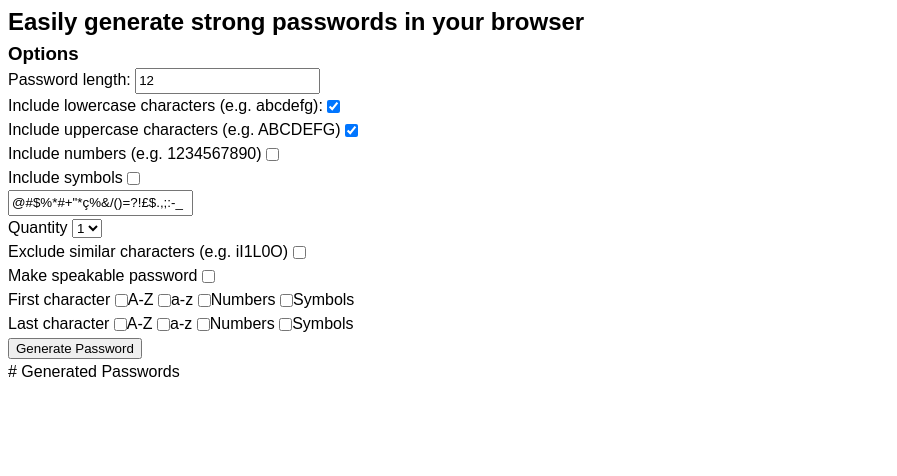
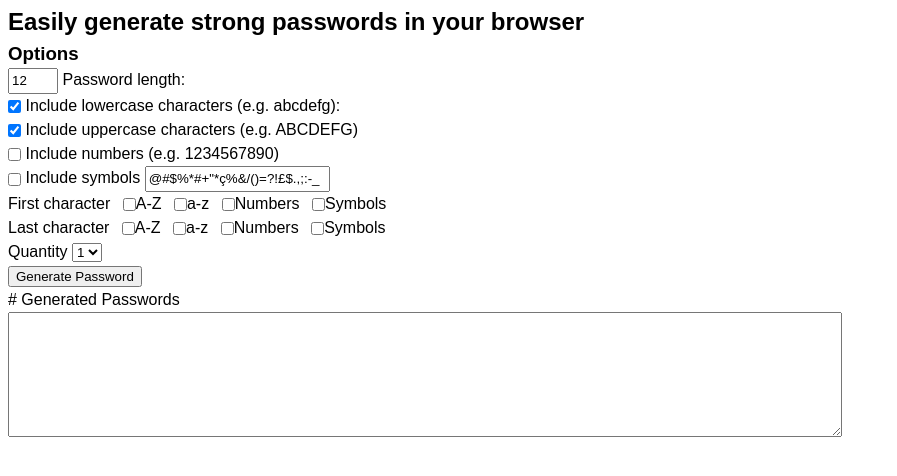
Before and after one commit to didierCH/easy-js-password-generator, a plain HTML site: page index.html in a window 1280 px wide. Shown: the part 52-528 px from the top of the page, without its empty margins (0-897 px from the left). Drawn offline with Linux system fonts and the light colour scheme.

Commit message:
namespace test

```diff
--- a/index.html
+++ b/index.html
@@ -15,27 +15,41 @@
         <div id="createPasswordForm">
             <ul>
                 <li>
+                    <input id="inputPasswordLength" type="number" value="12">
                     <label>Password length:</label>
-                    <input id="inputPasswordLength" type="text" value="12">
                 </li>
                 <li>
+                    <input id="inputLowerCaseCharacters" type="checkbox" checked>
                     <label>Include lowercase characters (e.g. abcdefg):</label>
-                    <input id="inputLowerCaseCharacters" type="checkbox" checked>
                 </li>
                 <li>
+                    <input id="inputUpperCaseCharacters" type="checkbox" checked>
                     <label>Include uppercase characters (e.g. ABCDEFG)</label>
-                    <input id="inputUpperCaseCharacters" type="checkbox" checked>
                 </li>
                 <li>
+                    <input id="inputNumbers" type="checkbox">
                     <label>Include numbers (e.g. 1234567890)</label>
-                    <input id="inputNumbers" type="checkbox">
                 </li>
                 <li>
+                    <input id="inputSymbols" type="checkbox">
                     <label>Include symbols</label>
-                    <input id="inputSymbols" type="checkbox">
+                    <input id="actualSymbols" type="text" value="@#$%*#+&#x22;*&#xE7;%&#x26;/()=?!&#xA3;$.,;:-_">
                 </li>
                 <li>
-                    <input id="actualSymbols" type="text" value="@#$%*#+&#x22;*&#xE7;%&#x26;/()=?!&#xA3;$.,;:-_">
+                </li>
+                <li>
+                    <label>First character&ensp;</label>
+                    <label><input type="checkbox" name="inputChooseFirstCharacter" value="A-Z">A-Z&ensp;</label>
+                    <label><input type="checkbox" name="inputChooseFirstCharacter" value="a-z">a-z&ensp;</label>
+                    <label><input type="checkbox" name="inputChooseFirstCharacter" value="Numbers">Numbers&ensp;</label>
+                    <label><input type="checkbox" name="inputChooseFirstCharacter" value="Symbols">Symbols&ensp;</label>
+                </li>
+                <li>
+                    <label>Last character&ensp;</label>
+                    <label><input type="checkbox" name="inputChooseLastCharacter" value="A-Z">A-Z&ensp;</label>
+                    <label><input type="checkbox" name="inputChooseLastCharacter" value="a-z">a-z&ensp;</label>
+                    <label><input type="checkbox" name="inputChooseLastCharacter" value="Numbers">Numbers&ensp;</label>
+                    <label><input type="checkbox" name="inputChooseLastCharacter" value="Symbols">Symbols&ensp;</label>
                 </li>
                 <li>
                     <label>Quantity</label>
@@ -48,35 +62,13 @@
                     </select>
                 </li>
                 <li>
-                    <label>Exclude similar characters (e.g. iI1L0O)</label>
-                    <input id="inputExcludeSimilarCharacters" type="checkbox">
-                </li>
-                <li>
-                    <label>Make speakable password</label>
-                    <input id="inputMakeSpeakablePassword" type="checkbox">
-                </li>
-                <li>
-                    <label>First character</label>
-                    <label><input type="checkbox" name="inputChooseFirstCharacter" value="A-Z">A-Z</label>
-                    <label><input type="checkbox" name="inputChooseFirstCharacter" value="a-z">a-z</label>
-                    <label><input type="checkbox" name="inputChooseFirstCharacter" value="Numbers">Numbers</label>
-                    <label><input type="checkbox" name="inputChooseFirstCharacter" value="Symbols">Symbols</label>
-                </li>
-                <li>
-                    <label>Last character</label>
-                    <label><input type="checkbox" name="inputChooseLastCharacter" value="A-Z">A-Z</label>
-                    <label><input type="checkbox" name="inputChooseLastCharacter" value="a-z">a-z</label>
-                    <label><input type="checkbox" name="inputChooseLastCharacter" value="Numbers">Numbers</label>
-                    <label><input type="checkbox" name="inputChooseLastCharacter" value="Symbols">Symbols</label>
-                </li>
-                <li>
                     <button id="generatePassword">Generate Password</button>
                 </li>
             </ul>
         </div>
         <div id="output">
             <p><span id="outputQuantity">#</span> Generated Passwords</p>
-            <pre id="outputGeneratedPasswords" rows="4" cols="50"></pre>
+            <textarea id="outputGeneratedPasswords" rows="4" cols="50"></textarea>
         </div>
       </div>
 
--- a/script/easyJsPwGen.js
+++ b/script/easyJsPwGen.js
@@ -1,8 +1,12 @@
+// action by click on button
 var getGeneratePassword = document.getElementById("generatePassword");
-
-// action by click on button
 getGeneratePassword.addEventListener("click", output, false);
 
+// global namespace
+var MYAPP = MYAPP || {};
+
+// sub-object
+MYAPP.event = {};
 
 // function to check choosen options and make a concatenated string
 function checkOptions() {
@@ -81,7 +85,7 @@ function output() {
             passwordChar = getCharFromString(checkOptionsResult);
             password += passwordChar;
         }
-        password += "<br>";
+        password += "\n";
     }
 
     var output = document.getElementById("outputGeneratedPasswords").innerHTML = password;
```
